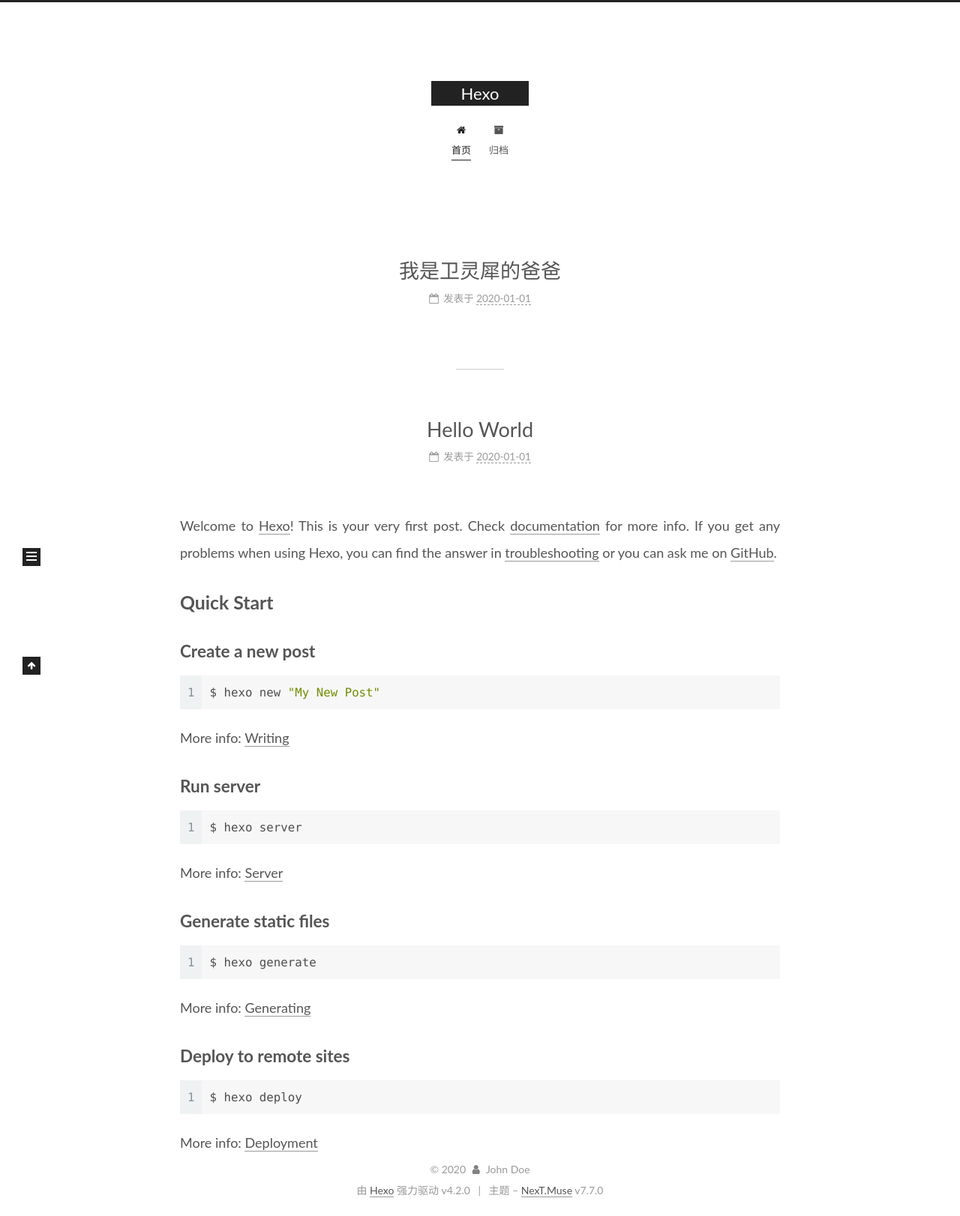
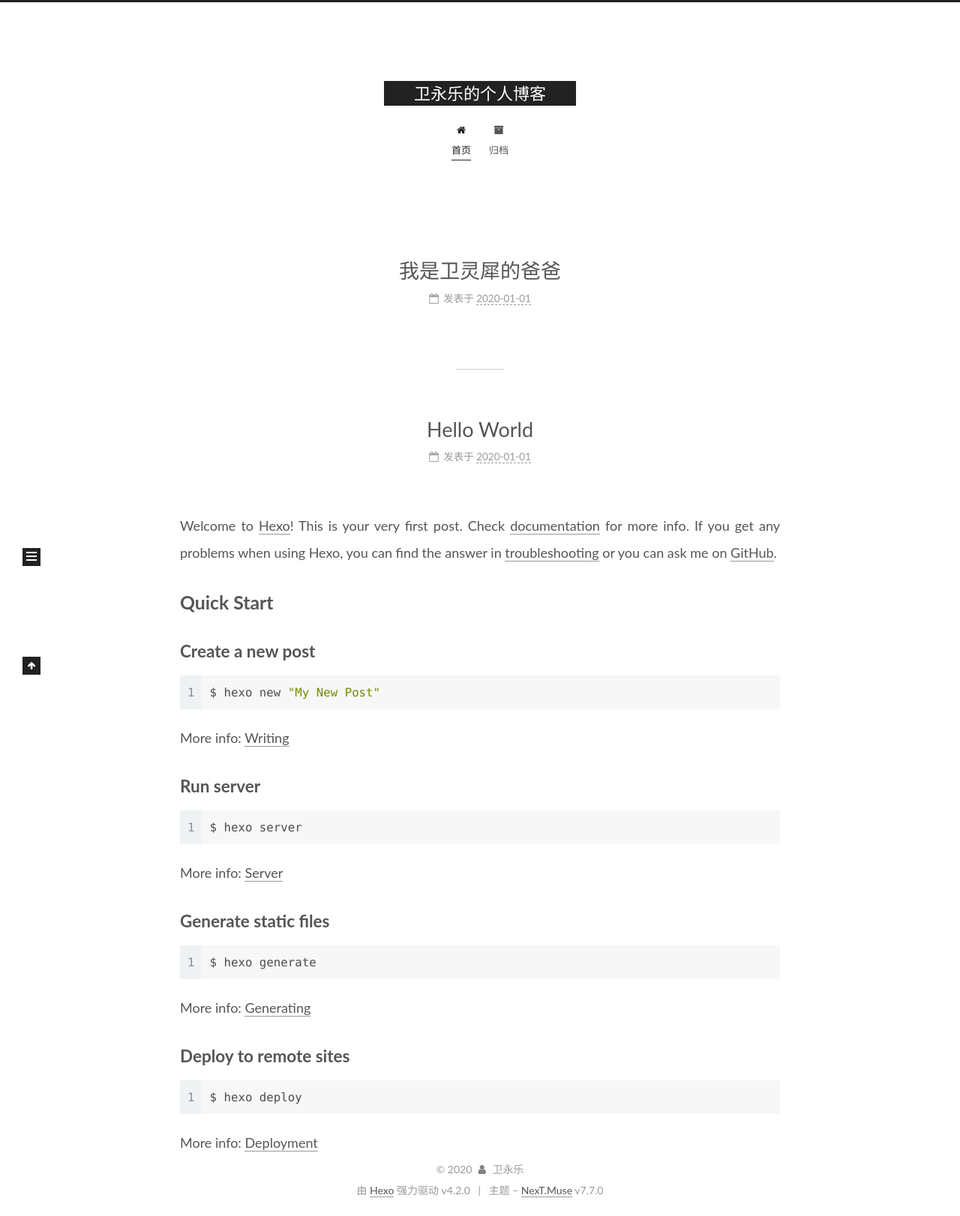
Before and after one commit to Suneyae/Suneyae.github.io, a plain HTML site: page index.html in a window 1280 px wide. Shown: the whole page at 75% size. Drawn offline with Linux system fonts and the light colour scheme.

Commit message:
Site updated: 2020-01-01 20:34:27

```diff
--- a/index.html
+++ b/index.html
@@ -47,11 +47,11 @@
 </script>
 
   <meta property="og:type" content="website">
-<meta property="og:title" content="Hexo">
+<meta property="og:title" content="卫永乐的个人博客">
 <meta property="og:url" content="https://suneyae.github.io/index.html">
-<meta property="og:site_name" content="Hexo">
+<meta property="og:site_name" content="卫永乐的个人博客">
 <meta property="og:locale" content="zh_CN">
-<meta property="article:author" content="John Doe">
+<meta property="article:author" content="卫永乐">
 <meta name="twitter:card" content="summary">
 
 <link rel="canonical" href="https://suneyae.github.io/">
@@ -66,7 +66,7 @@
   };
 </script>
 
-  <title>Hexo</title>
+  <title>卫永乐的个人博客</title>
 
 
 
@@ -110,7 +110,7 @@
     <div>
       <a href="/" class="brand" rel="start">
         <span class="logo-line-before"><i></i></span>
-        <span class="site-title">Hexo</span>
+        <span class="site-title">卫永乐的个人博客</span>
         <span class="logo-line-after"><i></i></span>
       </a>
     </div>
@@ -169,12 +169,12 @@
 
     <span hidden itemprop="author" itemscope itemtype="http://schema.org/Person">
       <meta itemprop="image" content="/images/avatar.gif">
-      <meta itemprop="name" content="John Doe">
+      <meta itemprop="name" content="卫永乐">
       <meta itemprop="description" content="">
     </span>
 
     <span hidden itemprop="publisher" itemscope itemtype="http://schema.org/Organization">
-      <meta itemprop="name" content="Hexo">
+      <meta itemprop="name" content="卫永乐的个人博客">
     </span>
       <header class="post-header">
         <h1 class="post-title" itemprop="name headline">
@@ -226,12 +226,12 @@
 
     <span hidden itemprop="author" itemscope itemtype="http://schema.org/Person">
       <meta itemprop="image" content="/images/avatar.gif">
-      <meta itemprop="name" content="John Doe">
+      <meta itemprop="name" content="卫永乐">
       <meta itemprop="description" content="">
     </span>
 
     <span hidden itemprop="publisher" itemscope itemtype="http://schema.org/Organization">
-      <meta itemprop="name" content="Hexo">
+      <meta itemprop="name" content="卫永乐的个人博客">
     </span>
       <header class="post-header">
         <h1 class="post-title" itemprop="name headline">
@@ -347,7 +347,7 @@
 
       <div class="site-overview-wrap sidebar-panel">
         <div class="site-author motion-element" itemprop="author" itemscope itemtype="http://schema.org/Person">
-  <p class="site-author-name" itemprop="name">John Doe</p>
+  <p class="site-author-name" itemprop="name">卫永乐</p>
   <div class="site-description" itemprop="description"></div>
 </div>
 <div class="site-state-wrap motion-element">
@@ -385,7 +385,7 @@
   <span class="with-love">
     <i class="fa fa-user"></i>
   </span>
-  <span class="author" itemprop="copyrightHolder">John Doe</span>
+  <span class="author" itemprop="copyrightHolder">卫永乐</span>
 </div>
   <div class="powered-by">由 <a href="https://hexo.io/" class="theme-link" rel="noopener" target="_blank">Hexo</a> 强力驱动 v4.2.0
   </div>
```
Also changed, not shown: 2020/01/01/hello-world/index.html (+8 -8 lines), 2020/01/01/我是卫灵犀的爸爸/index.html (+8 -8 lines), archives/2020/01/index.html (+7 -7 lines), archives/2020/index.html (+7 -7 lines), archives/index.html (+7 -7 lines).
